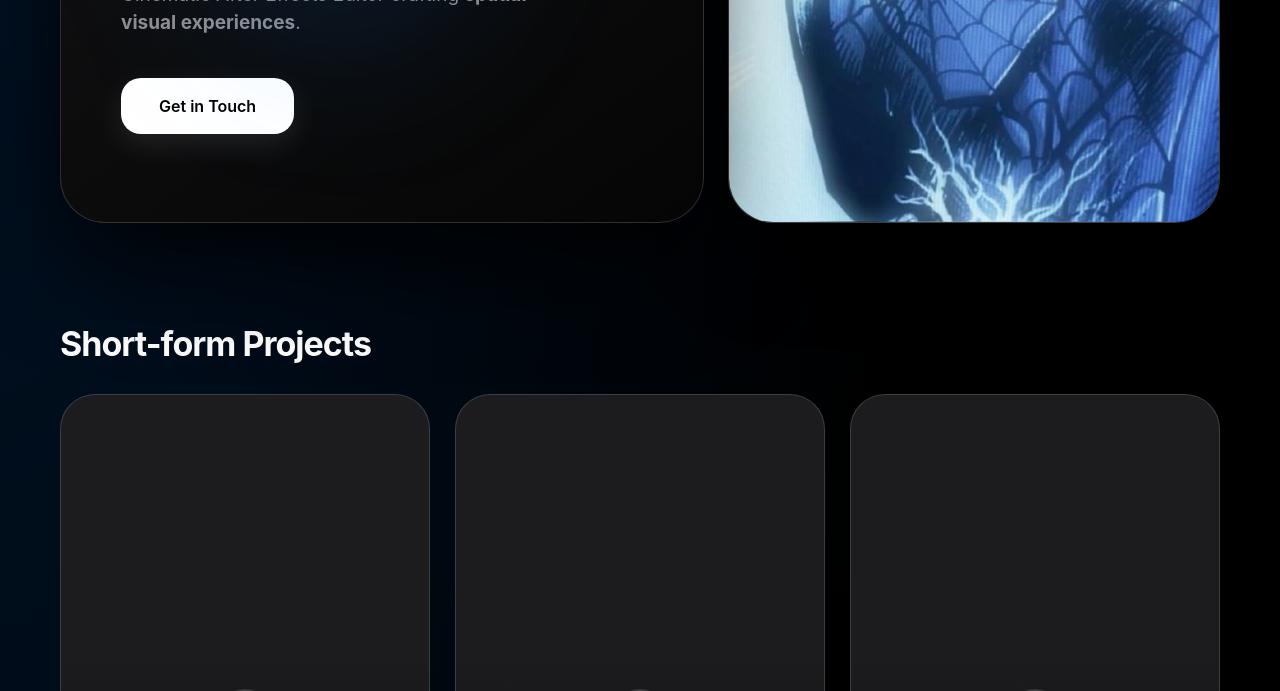
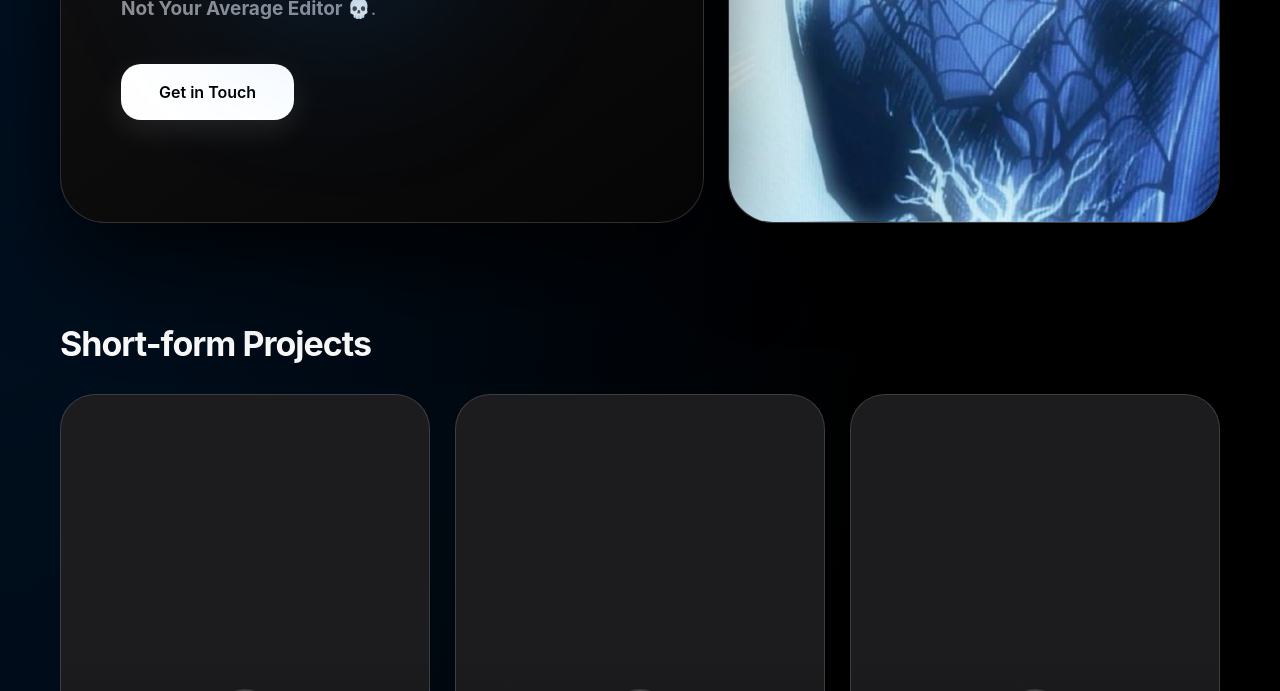
Before and after one commit to fahedshafi/portfolioindex, a plain HTML site: page index.html in a window 1280 px wide. Shown: the part 409-1100 px from the top of the page. Drawn offline with Linux system fonts and the light colour scheme; a web font is replaced by a local one.

Commit message:
Update index.html
not your average editor

```diff
--- a/index.html
+++ b/index.html
@@ -196,7 +196,7 @@
                         <span>Fahed</span><br>
                         <span class="blue-text">Shafi</span>
                     </h1>
-                    <p class="sub-headline">Cinematic After Effects Editor crafting <b>spatial visual experiences</b>.</p>
+                    <p class="sub-headline"><b>Not Your Average Editor 💀</b>.</p>
                     <a href="#contact" class="cta-button">Get in Touch</a>
                 </div>
             </div>
```
